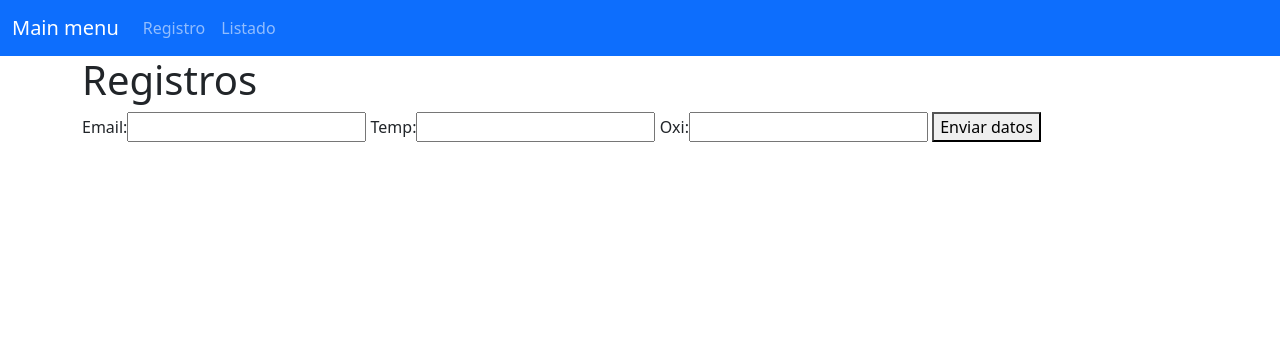
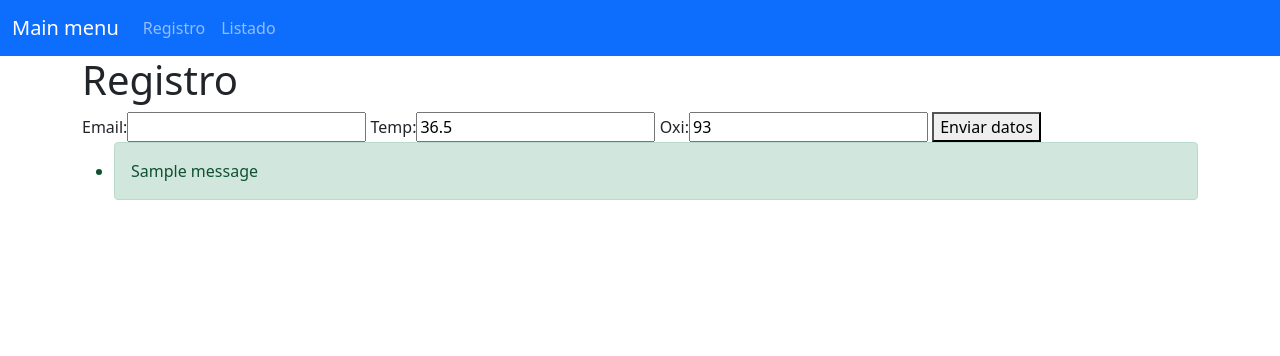
Before and after one commit to diego1510vgdt/aplicacion-web-covid, a Django app: page /registro in a window 1280 px wide. Shown: the top 356 px of the page. Run offline with Django 3.2, Linux system fonts and the light colour scheme; tables that the repository leaves empty hold one stand-in row (values such as "Sample post"); one stand-in notice (Sample message) is shown.

Commit message:
final version of the exam

```diff
--- a/covidmonitor/monitor/forms.py
+++ b/covidmonitor/monitor/forms.py
@@ -5,3 +5,4 @@ class PositivoForm(forms.ModelForm):
     class Meta:
         model = Positivo
         fields = '__all__'
+        exclude = ['vali']
--- a/covidmonitor/monitor/models.py
+++ b/covidmonitor/monitor/models.py
@@ -4,6 +4,7 @@ from django.core.validators import MaxValueValidator, MinValueValidator
 
 class Positivo(models.Model):
     email = models.EmailField()
-    temp = models.DecimalField(max_digits=2, decimal_places=1, validators=[MinValueValidator(25), MaxValueValidator(50)])
-    oxi = models.DecimalField(max_digits=3, decimal_places=0, validators=[MinValueValidator(60), MaxValueValidator(2000)])
+    temp = models.DecimalField(default=36.5, max_digits=3, decimal_places=1, validators=[MinValueValidator(25), MaxValueValidator(50)])
+    oxi = models.DecimalField(default=93, max_digits=3, decimal_places=0, validators=[MinValueValidator(60), MaxValueValidator(100)])
     timestamp = models.DateTimeField(auto_now_add = True)
+    vali = models.BooleanField(default=False)
--- a/covidmonitor/monitor/templates/base.html
+++ b/covidmonitor/monitor/templates/base.html
@@ -20,7 +20,7 @@
                         <a class="nav-link" href="{% url 'registro' %}">Registro</a>
                     </li>
                     <li class="nav-item">
-                        <a class="nav-link" href="">Listado</a>
+                        <a class="nav-link" href="{% url 'lista' %}">Listado</a>
                     </li>
                 </ul>
             </div>
--- a/covidmonitor/monitor/templates/index.html
+++ b/covidmonitor/monitor/templates/index.html
@@ -6,7 +6,7 @@
             <a href="{% url 'registro' %}">Registrar datos</a>
         </li>
         <li>
-            <a href="">Ver registro</a>
+            <a href="{% url 'lista' %}">Ver registro</a>
         </li>
     </ul>
 {% endblock %}
--- a/covidmonitor/monitor/templates/registro.html
+++ b/covidmonitor/monitor/templates/registro.html
@@ -1,10 +1,17 @@
 {% extends "base.html" %}
 
 {% block content %}
-    <h1>Registros </h1>
+    <h1>Registro </h1>
     <form method="post">
         {% csrf_token %}
         {{form}}
         <button type="submit">Enviar datos</button>
     </form>
+    {% if messages %}
+    <ul class="messages">
+        {% for message in messages %}
+            <li{% if message.tags %} class="alert alert-sm alert-{{ message.tags }}"{% endif %}>{{ message }}</li>
+        {% endfor %}
+    </ul>
+    {% endif %}
 {% endblock %}
--- a/covidmonitor/monitor/urls.py
+++ b/covidmonitor/monitor/urls.py
@@ -5,4 +5,5 @@ from . import views
 urlpatterns = [
     path('', Home.as_view() , name='index'),
     path('registro', Registro.as_view() , name='registro'),
+    path('lista', Lista.as_view() , name='lista'),
 ]
--- a/covidmonitor/monitor/views.py
+++ b/covidmonitor/monitor/views.py
@@ -3,6 +3,8 @@ from django.http import HttpResponse
 from django.views import View
 from .forms import *
 from .models import *
+import datetime
+from django.contrib import messages
 # Create your views here.
 
 class Home(View):
@@ -20,10 +22,22 @@ class Registro(View):
         if form.is_valid():
             reg = form.save(commit=False)
             if (reg.temp > 37.5) or (reg.oxi < 90):
-                reg.save()
-            else:
-                print("Todo Ok")
-            return redirect('index')
+                reg.vali=True
+            reg.save()
+            messages.success(request, 'Registro guardado')
+            return redirect('registro')
         else:
             context = {'form': form}
             return render(request, 'registro.html', context)
+
+
+class Lista(View):
+    def get(self, request):
+        registro = Positivo.objects.all()
+        busqueda = request.GET.get("buscar")
+        if busqueda:
+            registro = Positivo.objects.filter(
+            Q(email = busqueda)
+        ).distinct()
+        context = {'registro' : registro}
+        return render(request, 'listado.html', context)
```
Also changed, not shown: covidmonitor/monitor/templates/listado.html (+27 -10 lines), covidmonitor/monitor/migrations/0009_auto_20210413_0208.py (added), covidmonitor/monitor/migrations/0010_positivo_vali.py (added), covidmonitor/monitor/migrations/0011_auto_20210413_0305.py (added), covidmonitor/monitor/templates/noti.html (deleted).
